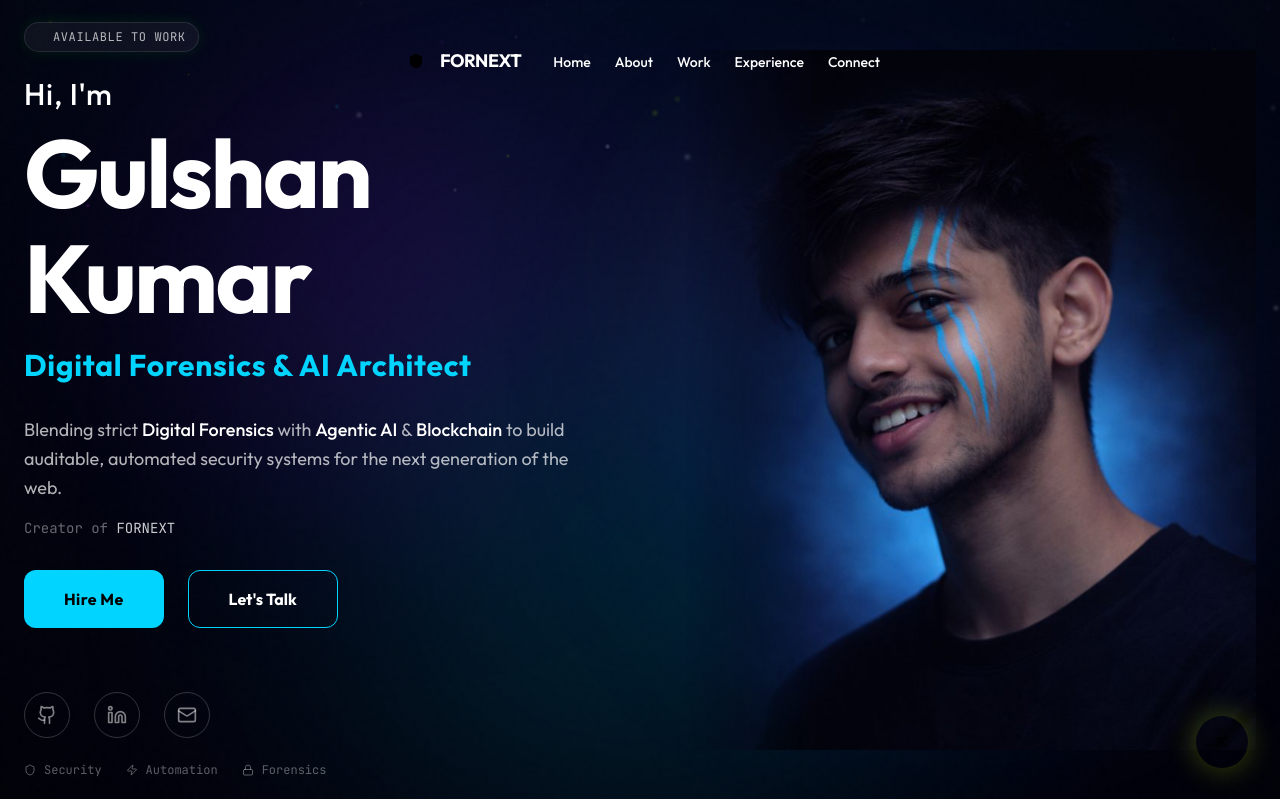
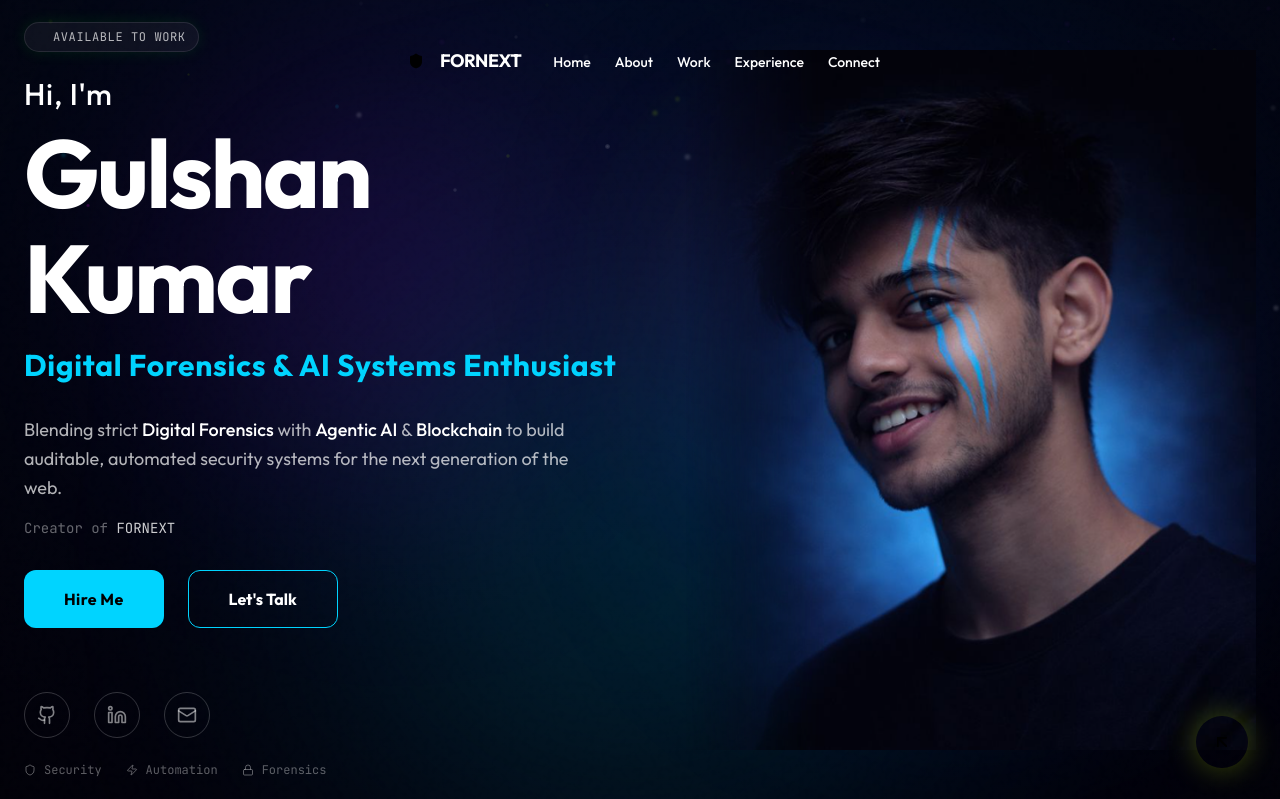
Before and after one commit to 0xsherlocks/MyPortfolio, a Next.js app: page / in a window 1280 px wide. Shown: the top 799 px of the page. Built offline with nearby package versions, Linux system fonts and the light colour scheme.

Commit message:
Update title to 'Digital Forensics & AI Systems Enthusiast'

```diff
--- a/components/Hero.tsx
+++ b/components/Hero.tsx
@@ -86,7 +86,7 @@ export default function Hero() {
               className="mb-8"
             >
               <h3 className="text-xl md:text-3xl font-display font-bold text-[#00d4ff] tracking-wide">
-                Digital Forensics & AI Architect
+                Digital Forensics & AI Systems Enthusiast
               </h3>
             </motion.div>
 
```
